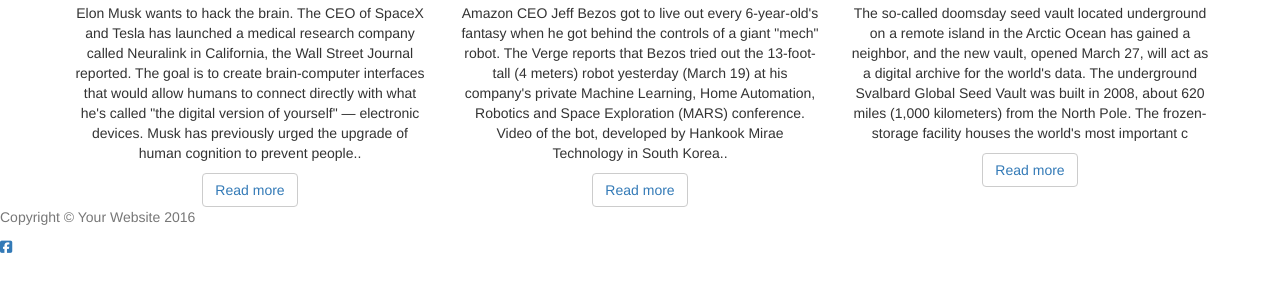
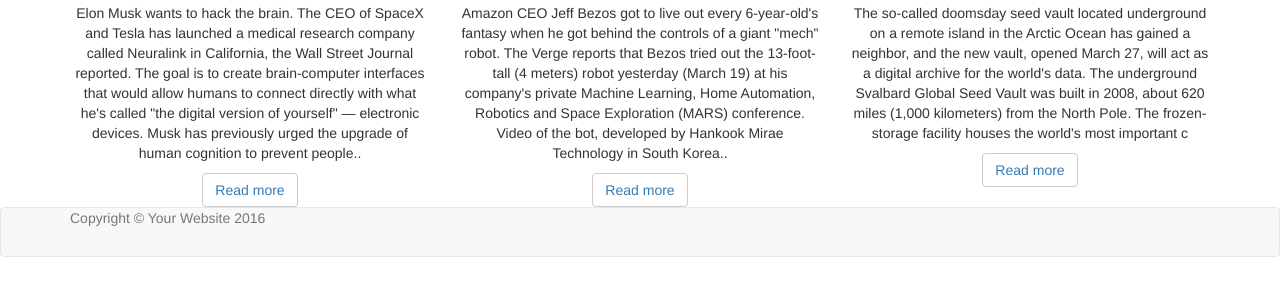
Before and after one commit to keshavy9/tech-articles-website, a plain HTML site: page index.html in a window 1280 px wide. Shown: the part 748-1044 px from the top of the page. Drawn offline with nearby package versions, Linux system fonts and the light colour scheme.

Commit message:
Update index.html

```diff
--- a/index.html
+++ b/index.html
@@ -14,12 +14,6 @@
  <!-- Custom Fonts -->
    	<link rel="stylesheet" href="path/to/font-awesome/css/font-awesome.min.css">
 
-<style type="text/css">
-	body{
-		padding-bottom: 70px;
-	}
-</style>
-
 </head>
 <body>
 
@@ -31,12 +25,9 @@
 				<li class="active"><a href="#">Home</a></li>
 				<li><a href="#">Contact Us</a></li>
 				<li><a href="#">Logout</a></li>
-
 			</ul>
 		</div>
-
 	</div>
-
 </div>
 
 
@@ -96,14 +87,12 @@
 
 	</div>
 	</center>
+
+<div class="navbar navbar-default navbar-static-bottom">
+ 	<div class="container">
+    		<p class="copyright text-muted">Copyright &copy; Your Website 2016</p>
+	</div>
 </div>
 
-    <p class="copyright text-muted">Copyright &copy; Your Website 2016</p>
-	 	<a href="#">
-          <i class="fa fa-facebook-square" aria-hidden="true"></i>
-		</a>
-
-
-</div>
 </body>
 </html>
```
Lines whose indentation alone changed are shown as unchanged.
